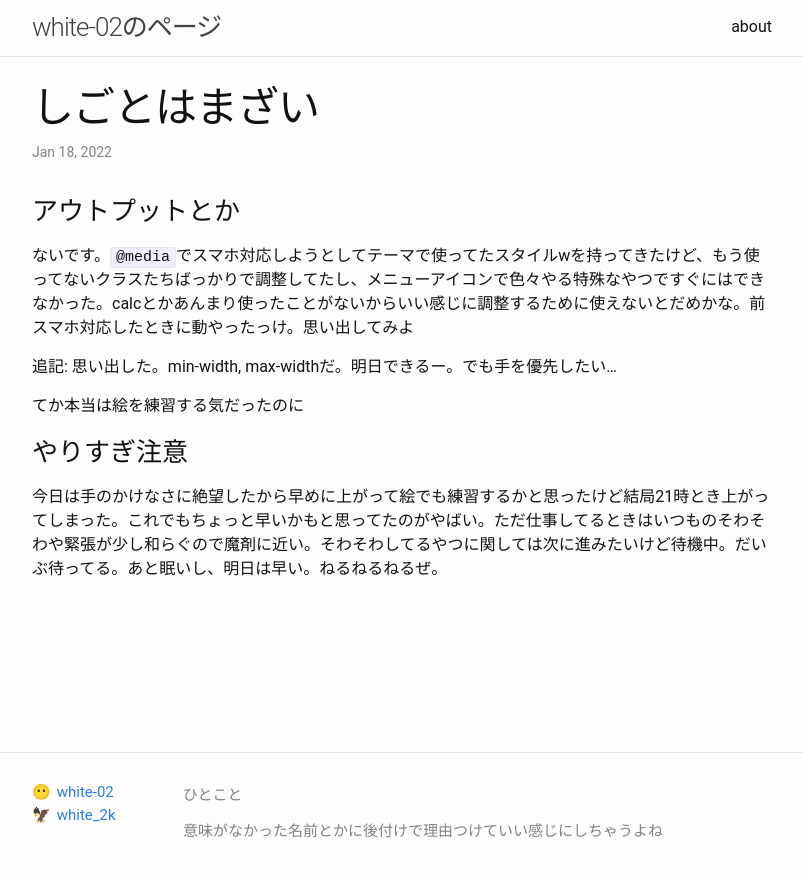
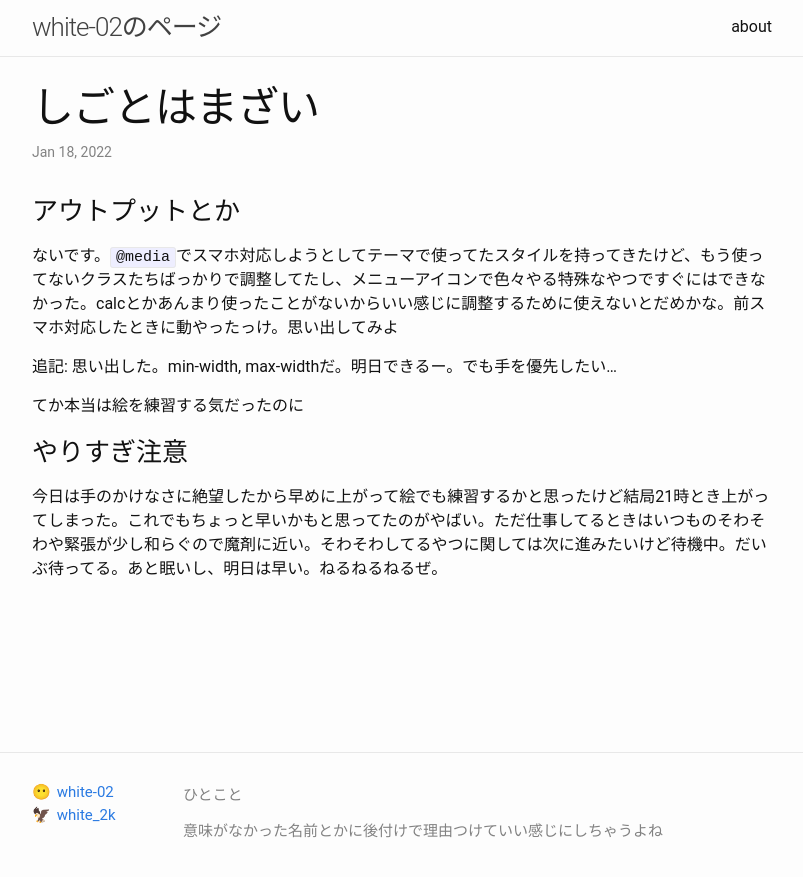
Before and after one commit to white-02/white-02.github.io, a Jekyll site: the page built from _posts/2022-01-18-blog.md, in a window 1280 px wide. Shown: the top 877 px of the page, without its empty margins (238-1041 px from the left). Built offline with Jekyll 4.4.1, drawn with Linux system fonts in a browser that asks for light colours.

```diff
--- a/_posts/2022-01-18-blog.md
+++ b/_posts/2022-01-18-blog.md
@@ -5,7 +5,7 @@ tags: none
 categories: blog
 ---
 ### アウトプットとか
-ないです。`@media`でスマホ対応しようとしてテーマで使ってたスタイルwを持ってきたけど、もう使ってないクラスたちばっかりで調整してたし、メニューアイコンで色々やる特殊なやつですぐにはできなかった。calcとかあんまり使ったことがないからいい感じに調整するために使えないとだめかな。前スマホ対応したときに動やったっけ。思い出してみよ
+ないです。`@media`でスマホ対応しようとしてテーマで使ってたスタイルを持ってきたけど、もう使ってないクラスたちばっかりで調整してたし、メニューアイコンで色々やる特殊なやつですぐにはできなかった。calcとかあんまり使ったことがないからいい感じに調整するために使えないとだめかな。前スマホ対応したときに動やったっけ。思い出してみよ
 
 追記: 思い出した。min-width, max-widthだ。明日できるー。でも手を優先したい...
 
```
Also changed, not shown: _posts/2022-01-19-blog.md (added, +18 -0 lines).
